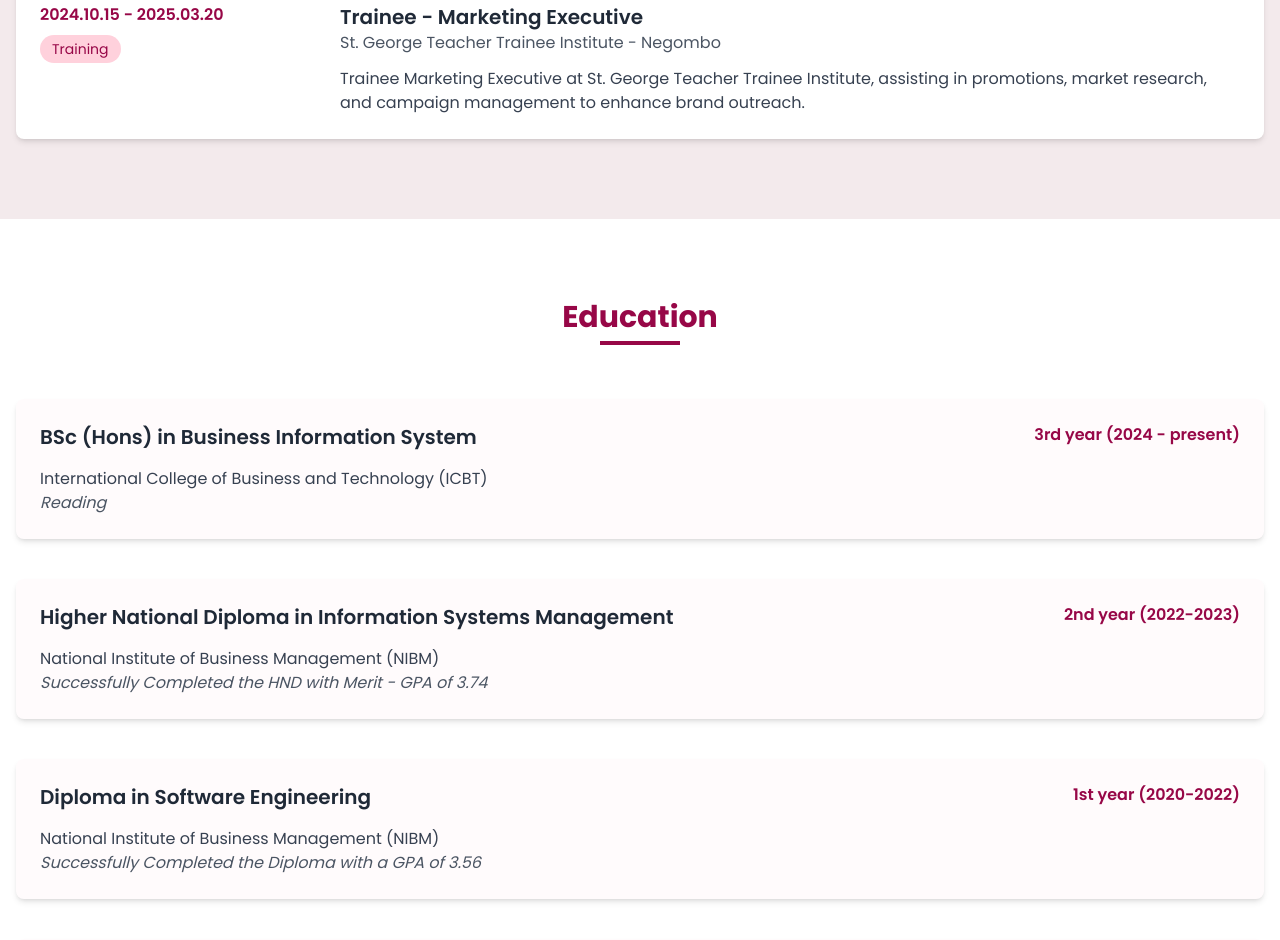
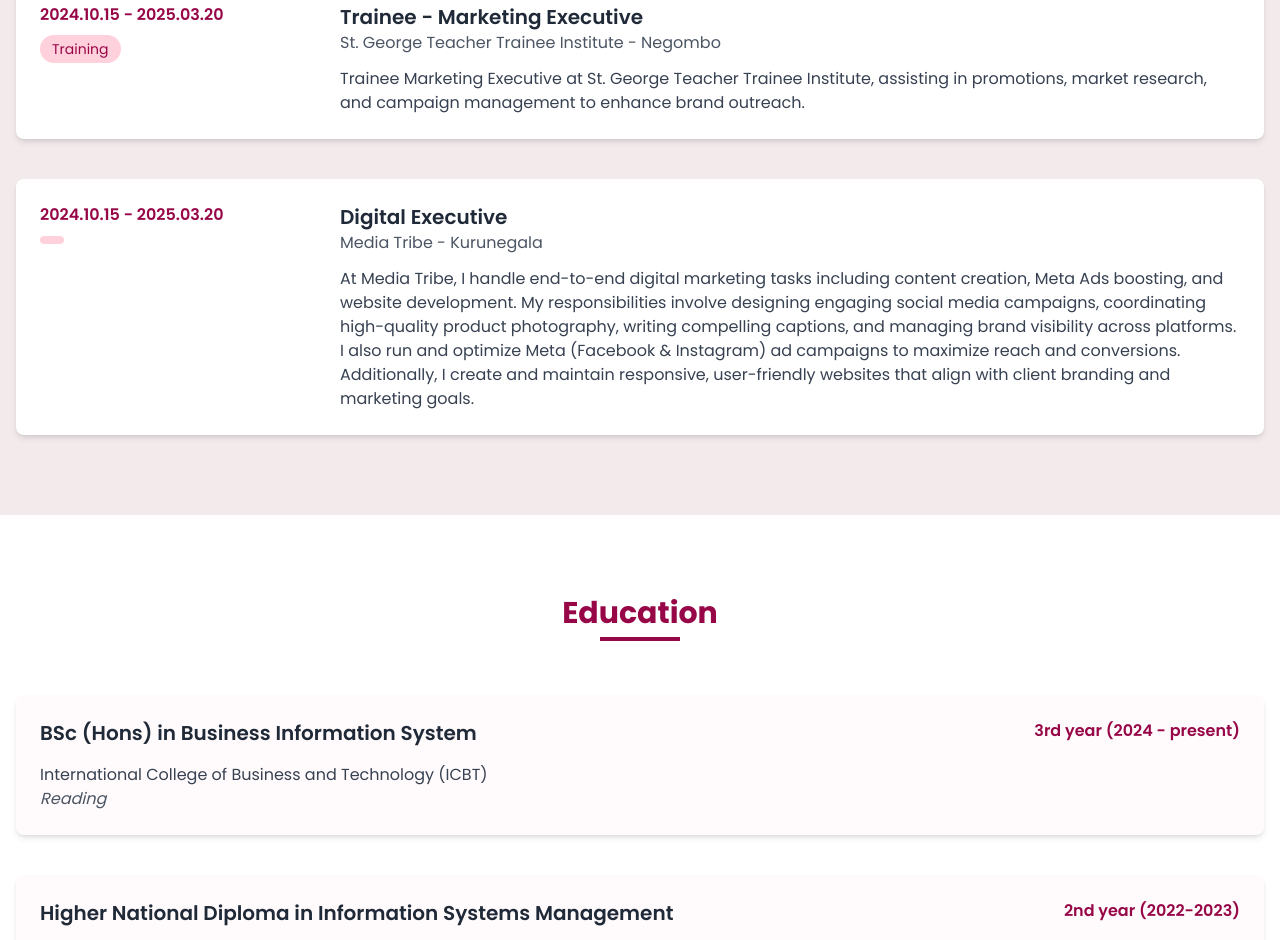
Before and after one commit to Udeshisasi/My-Portfolio, a plain HTML site: page index.html in a window 1280 px wide. Shown: the part 1973-2913 px from the top of the page. Drawn offline with nearby package versions, Linux system fonts and the light colour scheme.

Commit message:
Update index.html

```diff
--- a/index.html
+++ b/index.html
@@ -397,6 +397,29 @@
                         <p class="text-gray-700">
                             Trainee Marketing Executive at St. George Teacher Trainee Institute, assisting in
                             promotions, market research, and campaign management to enhance brand outreach.
+                        </p>
+                    </div>
+                </div>
+
+                <div class="bg-white p-6 rounded-lg shadow-md flex flex-col md:flex-row">
+                    <div class="md:w-1/4 mb-4 md:mb-0">
+                        <div class="text-darkpink font-semibold">2024.10.15 - 2025.03.20</div>
+                        <div class="inline-block px-3 py-1 rounded-full bg-lightpink text-darkpink text-sm mt-2">
+
+                        </div>
+                    </div>
+                    <div class="md:w-3/4">
+                        <h3 class="text-xl font-semibold text-gray-800">Digital Executive</h3>
+                        <p class="text-gray-600 mb-3">Media Tribe - Kurunegala</p>
+                        <p class="text-gray-700">
+                            At Media Tribe, I handle end-to-end digital marketing tasks including content
+                             creation, Meta Ads boosting, and website development. My responsibilities
+                             involve designing engaging social media campaigns, coordinating high-quality
+                             product photography, writing compelling captions, and managing brand
+                             visibility across platforms. I also run and optimize Meta (Facebook &
+                             Instagram) ad campaigns to maximize reach and conversions. Additionally, I
+                             create and maintain responsive, user-friendly websites that align with client
+                             branding and marketing goals.
                         </p>
                     </div>
                 </div>
```
